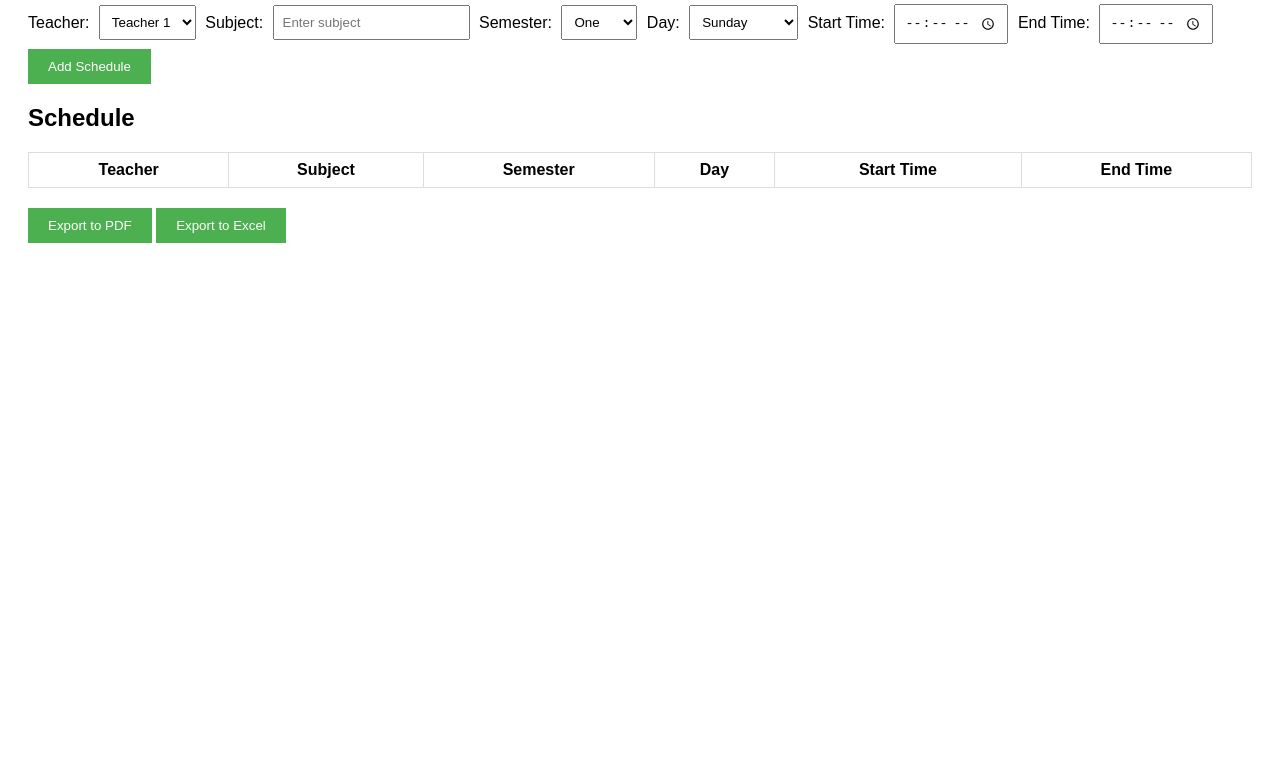
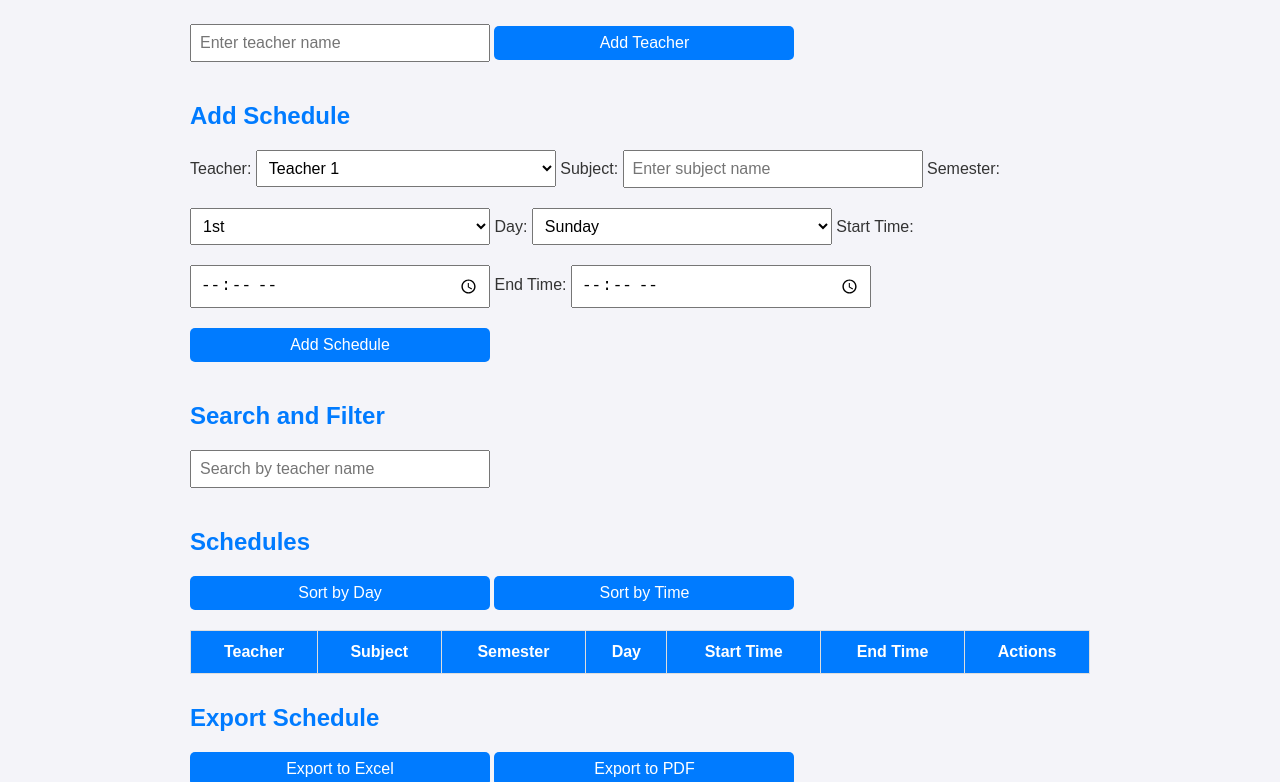
Before and after one commit to zu38/project, a plain HTML site: page index.html in a window 1280 px wide. Shown: the part 109-891 px from the top of the page. Before the commit the page ends 800 px from the top, so only its background shows below. Drawn offline with nearby package versions, Linux system fonts and the light colour scheme.

Commit message:
Update index.html

```diff
--- a/index.html
+++ b/index.html
@@ -5,97 +5,184 @@
     <meta charset="UTF-8">
     <meta name="viewport" content="width=device-width, initial-scale=1.0">
     <title>Schedule Management System</title>
-    <!-- External libraries for export to PDF and Excel -->
+    <!-- External Libraries for Export to Excel and PDF -->
     <script src="https://cdnjs.cloudflare.com/ajax/libs/xlsx/0.18.5/xlsx.full.min.js"></script>
     <script src="https://cdnjs.cloudflare.com/ajax/libs/jspdf/2.5.1/jspdf.umd.min.js"></script>
     <script src="https://cdnjs.cloudflare.com/ajax/libs/jspdf-autotable/3.5.25/jspdf.plugin.autotable.min.js"></script>
 
     <style>
+        /* Basic Reset and Layout */
+        * {
+            margin: 0;
+            padding: 0;
+            box-sizing: border-box;
+        }
+
         body {
             font-family: Arial, sans-serif;
+            background-color: #f4f4f9;
+            color: #333;
             padding: 20px;
+            transition: background-color 0.3s, color 0.3s;
+        }
+
+        header {
+            text-align: center;
+            margin-bottom: 20px;
         }
 
         h1 {
-            text-align: center;
+            font-size: 2.5rem;
+            color: #007bff;
+        }
+
+        main {
+            max-width: 900px;
+            margin: 0 auto;
+        }
+
+        section {
+            margin-bottom: 30px;
+        }
+
+        section h2 {
+            margin-bottom: 10px;
+            font-size: 1.5rem;
+            color: #007bff;
+        }
+
+        input,
+        select,
+        button {
+            font-size: 1rem;
+            padding: 8px;
+            margin: 10px 0;
+            width: 100%;
+            max-width: 300px;
+            display: inline-block;
+        }
+
+        button {
+            cursor: pointer;
+            background-color: #007bff;
+            color: white;
+            border: none;
+            border-radius: 5px;
+            transition: background-color 0.3s;
+        }
+
+        button:hover {
+            background-color: #0056b3;
         }
 
         table {
             width: 100%;
             border-collapse: collapse;
-            margin-bottom: 20px;
+            margin-top: 10px;
         }
 
-        table, th, td {
+        table th,
+        table td {
+            padding: 12px;
+            text-align: center;
             border: 1px solid #ddd;
         }
 
-        th, td {
-            padding: 8px;
-            text-align: center;
+        table th {
+            background-color: #007bff;
+            color: white;
         }
 
-        .form-container {
-            margin-bottom: 20px;
-        }
-
-        .form-container select,
-        .form-container input {
-            margin: 5px;
-            padding: 8px;
-        }
-
-        .btn {
-            padding: 10px 20px;
-            background-color: #4CAF50;
-            color: white;
-            border: none;
+        table button {
+            margin: 0 5px;
+            padding: 5px;
+            font-size: 0.9rem;
             cursor: pointer;
         }
 
-        .btn:hover {
-            background-color: #45a049;
+        table button:hover {
+            opacity: 0.8;
         }
 
-        .error {
-            color: red;
-            font-size: 14px;
+        #calendarView {
+            display: flex;
+            justify-content: space-between;
+            margin-top: 10px;
+        }
+
+        .calendar-day {
+            background: #e9ecef;
+            padding: 10px;
+            width: 18%;
+            text-align: center;
+            border-radius: 5px;
+        }
+
+        .calendar-day div {
+            margin: 5px 0;
+            background: #d4edda;
+            padding: 5px;
+            border-radius: 5px;
+            font-size: 0.9rem;
+        }
+
+        /* Dark Mode */
+        .dark-mode {
+            background-color: #333;
+            color: #f4f4f9;
+        }
+
+        .dark-mode button {
+            background-color: #444;
+        }
+
+        .dark-mode button:hover {
+            background-color: #222;
         }
     </style>
+
 </head>
 
 <body>
+    <header>
+        <h1>Teacher Schedule Management System</h1>
+    </header>
 
-    <h1>Schedule Management System</h1>
+    <main>
+        <section>
+            <h2>Add Teacher</h2>
+            <input type="text" id="teacherName" placeholder="Enter teacher name">
+            <button onclick="addTeacher()">Add Teacher</button>
+        </section>
 
-    <div class="form-container">
+        <section>
+            <h2>Add Schedule</h2>
+            <form>
                 <label for="teacherSelect">Teacher:</label>
-        <select id="teacherSelect">
-            <!-- Teacher options should be populated here -->
-        </select>
+                <select id="teacherSelect"></select>
 
                 <label for="subject">Subject:</label>
-        <input type="text" id="subject" placeholder="Enter subject">
+                <input type="text" id="subject" placeholder="Enter subject name">
 
                 <label for="semester">Semester:</label>
                 <select id="semester">
-            <option value="1">One</option>
-            <option value="2">Two</option>
-            <option value="3">Three</option>
-            <option value="4">Four</option>
-            <option value="5">Five</option>
-            <option value="6">Six</option>
-            <option value="7">Seven</option>
-            <option value="8">Eight</option>
+                    <option value="1">1st</option>
+                    <option value="2">2nd</option>
+                    <option value="3">3rd</option>
+                    <option value="4">4th</option>
+                    <option value="5">5th</option>
+                    <option value="6">6th</option>
+                    <option value="7">7th</option>
+                    <option value="8">8th</option>
                 </select>
 
                 <label for="day">Day:</label>
                 <select id="day">
-            <option value="sunday">Sunday</option>
-            <option value="monday">Monday</option>
-            <option value="tuesday">Tuesday</option>
-            <option value="wednesday">Wednesday</option>
-            <option value="thursday">Thursday</option>
+                    <option value="Sunday">Sunday</option>
+                    <option value="Monday">Monday</option>
+                    <option value="Tuesday">Tuesday</option>
+                    <option value="Wednesday">Wednesday</option>
+                    <option value="Thursday">Thursday</option>
                 </select>
 
                 <label for="startTime">Start Time:</label>
@@ -104,10 +191,19 @@
                 <label for="endTime">End Time:</label>
                 <input type="time" id="endTime">
 
-        <button class="btn" onclick="addSchedule()">Add Schedule</button>
-    </div>
+                <button type="button" onclick="addSchedule()">Add Schedule</button>
+            </form>
+        </section>
 
-    <h2>Schedule</h2>
+        <section>
+            <h2>Search and Filter</h2>
+            <input type="text" id="searchTeacher" placeholder="Search by teacher name" onkeyup="filterSchedules()">
+        </section>
+
+        <section>
+            <h2>Schedules</h2>
+            <button onclick="sortSchedulesByDay()">Sort by Day</button>
+            <button onclick="sortSchedulesByTime()">Sort by Time</button>
             <table id="scheduleTable">
                 <thead>
                     <tr>
@@ -117,15 +213,33 @@
                         <th>Day</th>
                         <th>Start Time</th>
                         <th>End Time</th>
+                        <th>Actions</th>
                     </tr>
                 </thead>
-        <tbody>
-            <!-- Schedules will be displayed here -->
-        </tbody>
+                <tbody></tbody>
             </table>
+        </section>
 
-    <button class="btn" onclick="exportToPDF()">Export to PDF</button>
-    <button class="btn" onclick="exportToExcel()">Export to Excel</button>
+        <section>
+            <h2>Export Schedule</h2>
+            <button onclick="exportToExcel()">Export to Excel</button>
+            <button onclick="exportToPDF()">Export to PDF</button>
+        </section>
+
+        <section>
+            <h2>Weekly Calendar View</h2>
+            <div id="calendarView"></div>
+        </section>
+
+        <section>
+            <h2>Dark Mode</h2>
+            <button onclick="toggleDarkMode()">Toggle Dark Mode</button>
+        </section>
+    </main>
+
+    <footer>
+        <p>&copy; 2025 Teacher Schedule Management System</p>
+    </footer>
 
     <script>
         let teachers = JSON.parse(localStorage.getItem('teachers')) || ['Teacher 1', 'Teacher 2', 'Teacher 3']; // Example teachers
@@ -251,7 +365,6 @@
 populateTeachers();
 displaySchedules();
     </script>
-
 </body>
 
 </html>
```
Lines whose indentation alone changed are shown as unchanged.
